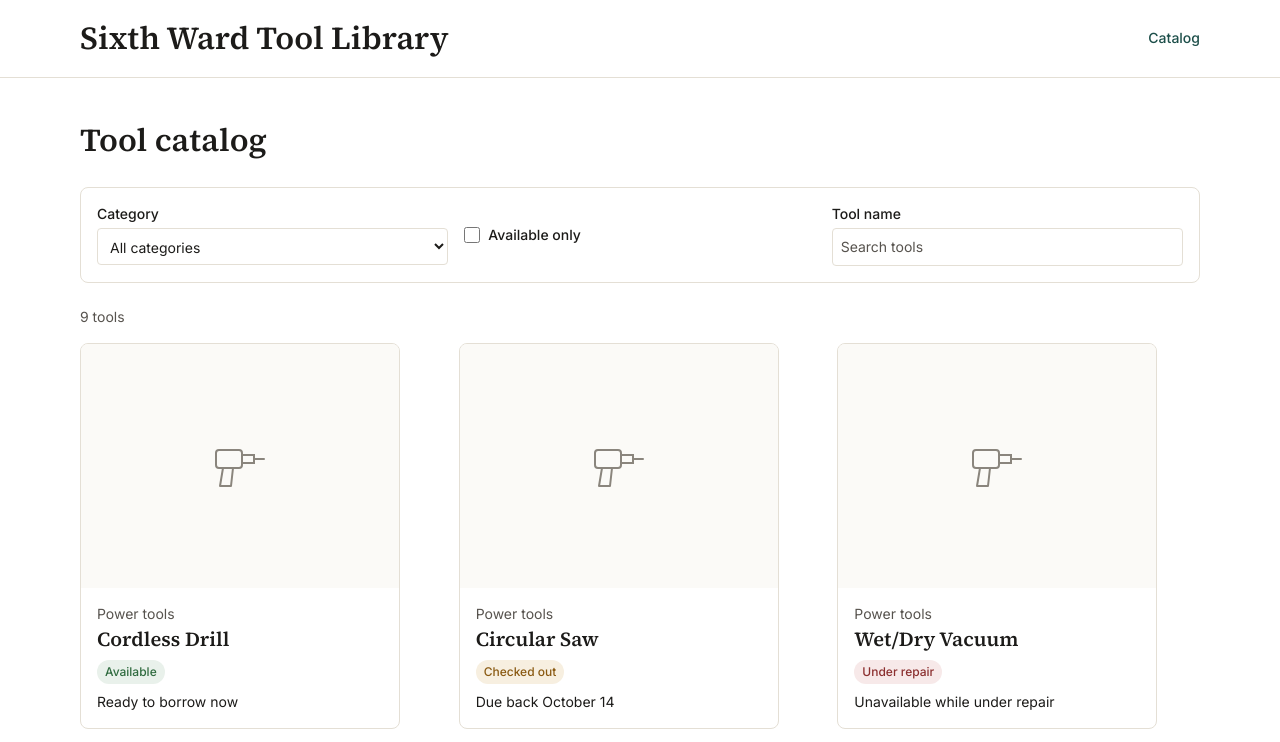
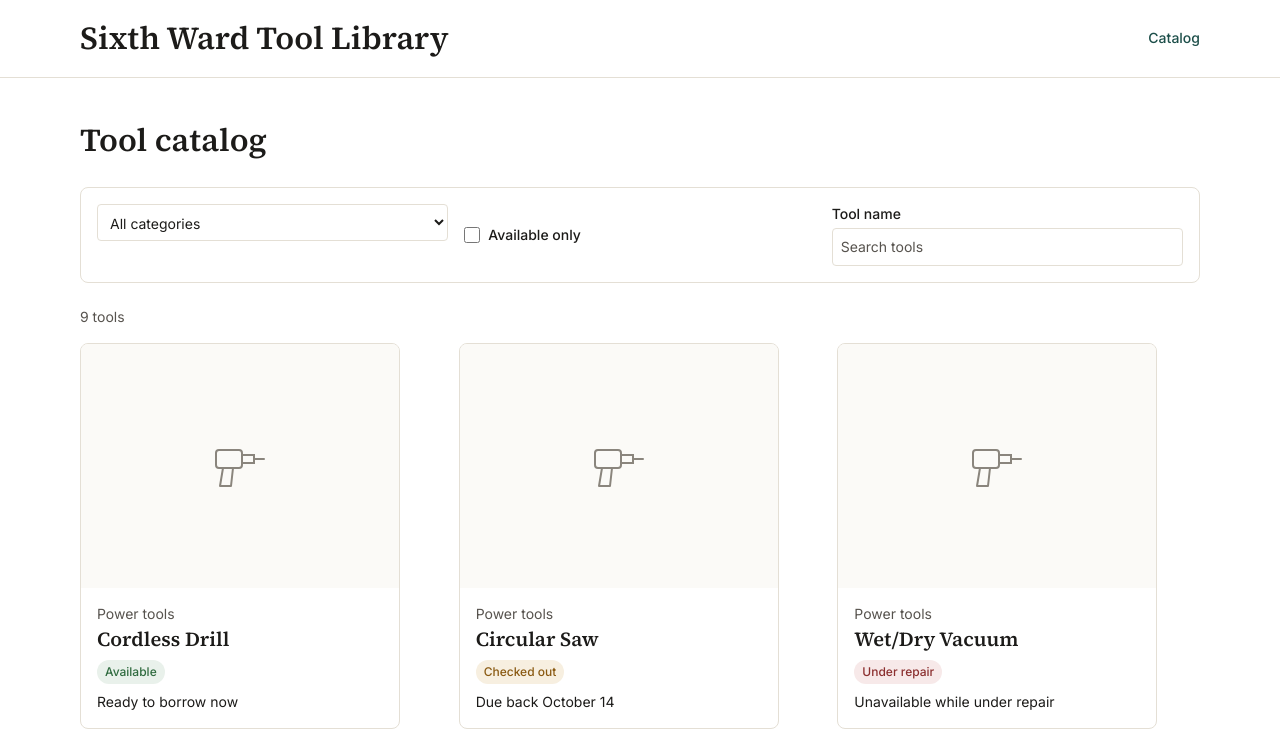
Before and after one commit to Marhysa/d4d-build-a, a website: page index.html in a window 1280 px wide. Shown: the top 742 px of the page. Drawn offline with Linux system fonts and the light colour scheme.

Commit message:
Removed "category" text above the category filter

```diff
--- a/index.html
+++ b/index.html
@@ -24,8 +24,7 @@
       </div>
       <form id="catalog-filters" class="mb-lg grid grid-cols-1 gap-md rounded-card border border-border bg-surface-raised p-md lg:grid-cols-3" role="search" aria-label="Filter tools">
         <label class="flex flex-col gap-xs text-sm font-medium text-ink" for="category-filter">
-          Category
-          <select id="category-filter" class="w-full rounded-sm border border-border bg-surface-raised px-sm py-sm font-body text-sm font-normal text-ink">
+          <select id="category-filter" aria-label="Category" class="w-full rounded-sm border border-border bg-surface-raised px-sm py-sm font-body text-sm font-normal text-ink">
             <option value="">All categories</option>
           </select>
         </label>
```
